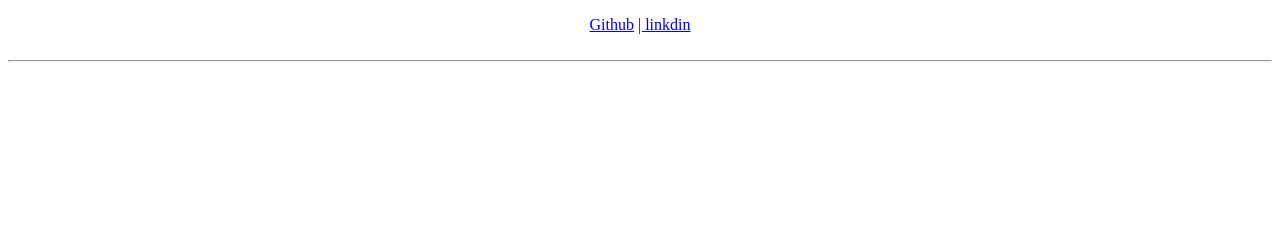
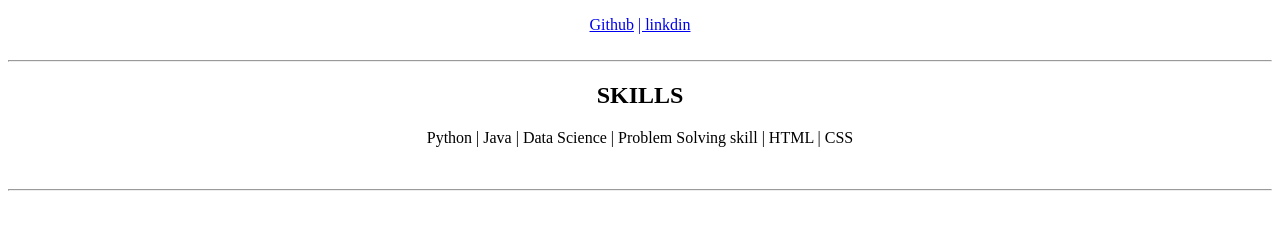
Before and after one commit to Dheenan2124/VS-Code, a plain HTML site: page html-basic Resume make/index.html in a window 1280 px wide. Shown: the part 126-356 px from the top of the page. Drawn offline with Linux system fonts and the light colour scheme.

Commit message:
add skills

```diff
--- a/html-basic Resume make/index.html
+++ b/html-basic Resume make/index.html
@@ -17,3 +17,10 @@
 <hr>
 
 </div>
+<!--skill details-->
+<div align="center">
+<h2>SKILLS</h2>
+<P>Python | Java | Data Science | Problem Solving skill | HTML | CSS</P>
+<br>
+<hr>
+</div>
```
